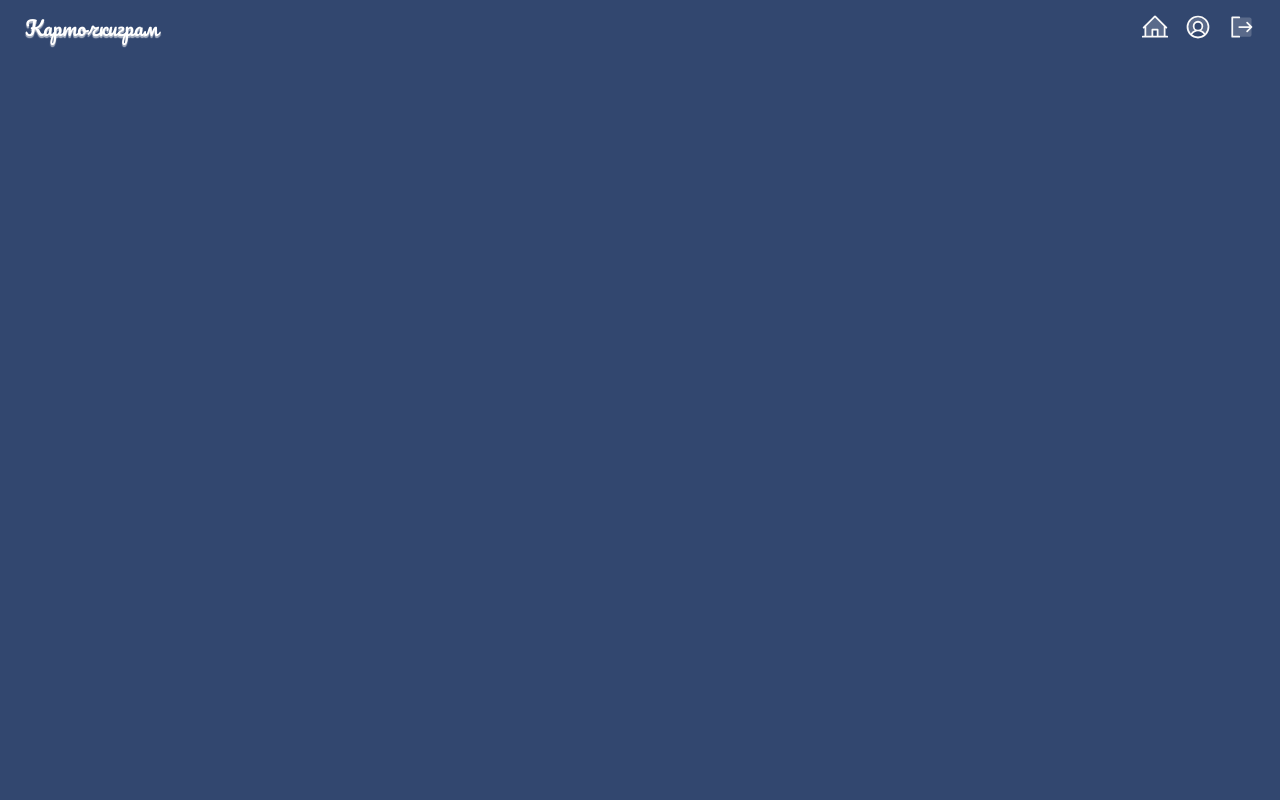
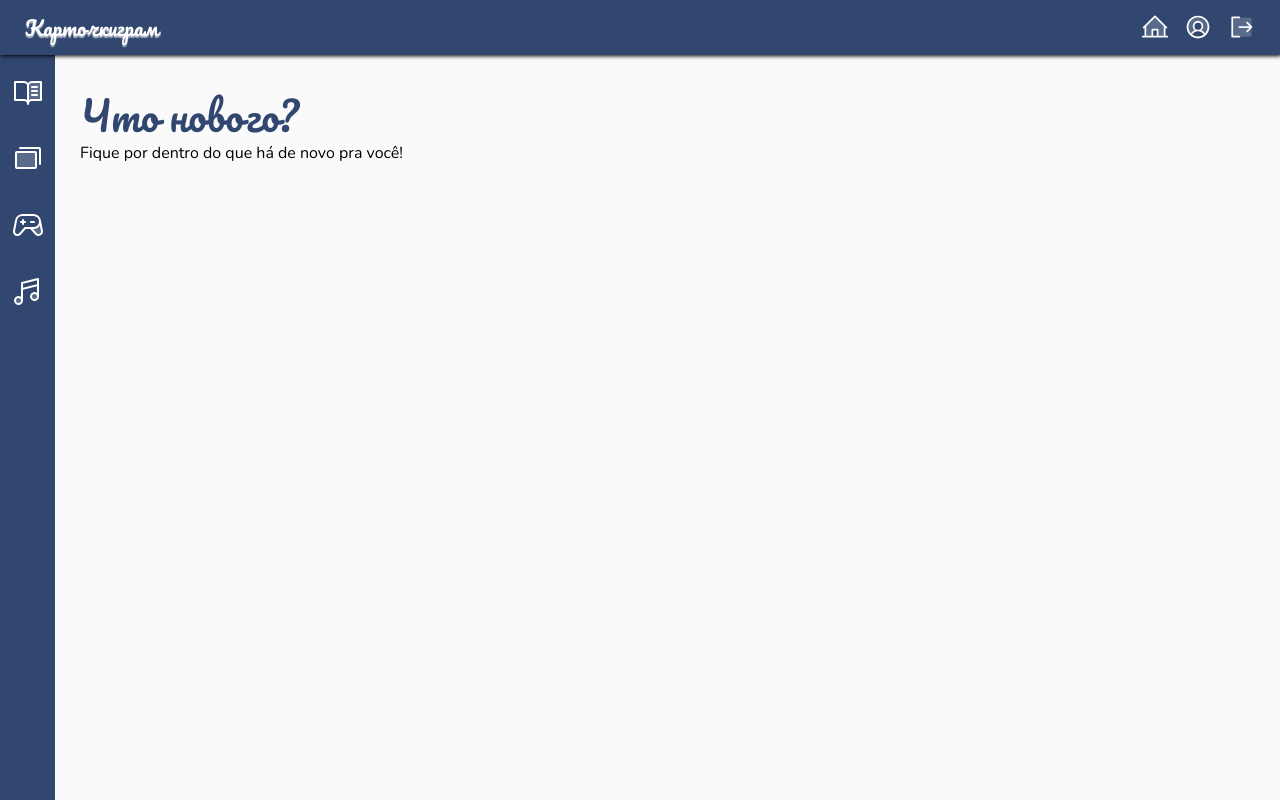
Before and after one commit to andrezzasouza/Cartochkigram, a Next.js app: page /dashboard in a window 1280 px wide. Built offline with nearby package versions, Linux system fonts and the light colour scheme.

Commit message:
feat: add sidebar

```diff
--- a/src/app/dashboard/page.tsx
+++ b/src/app/dashboard/page.tsx
@@ -1,12 +1,15 @@
 "use client";
 
 import Header from "@/components/Header/Header";
+import Sidebar from "@/components/Sidebar/Sidebar";
 import LoggedInSideHeader from "@/components/LoggedInSideHeader/LoggedInSideHeader";
 import { HouseLine } from "@phosphor-icons/react";
+import styled from "styled-components";
+import { nunito, pacifico } from "../fonts";
 
 export default function Dashboard() {
   return (
-    <>
+    <DashboardContainer>
       <Header>
         <>
           <LoggedInSideHeader
@@ -15,7 +18,29 @@ export default function Dashboard() {
           />
         </>
       </Header>
-      <main></main>
-    </>
+      <DashboardMain className={nunito.className}>
+        <Sidebar />
+        <h2 className={pacifico.className}>Что нового?</h2>
+        <p>Fique por dentro do que há de novo pra você!</p>
+        {/* grid layout */}
+      </DashboardMain>
+    </DashboardContainer>
   );
 }
+
+const DashboardContainer = styled.main`
+  background-color:#fafafa;
+  min-height: calc(100vh);
+`
+
+const DashboardMain = styled.main`
+  display: flex;
+  flex-direction: column;
+  margin: 40px 25px 15px 80px;
+
+  & > h2 {
+    color: #32476f;
+    font-size: 40px;
+    margin: 0 0 10px;
+  }
+`;
--- a/src/components/Header/Header.tsx
+++ b/src/components/Header/Header.tsx
@@ -15,6 +15,11 @@ export default function Header({ children }: PropsWithChildren) {
     font-size: 20px;
     color: #ffffff;
     box-sizing: border-box;
+    position: sticky;
+    z-index: 2;
+    top: 0;
+    left: 0;
+    box-shadow: 1px 1px 4px #000000;
   `;
 
   return (
--- /dev/null
+++ b/src/components/Sidebar/Sidebar.tsx
@@ -0,0 +1,34 @@
+import { BookOpenText, Cards, GameController, MusicNotes } from "@phosphor-icons/react";
+import styled from "styled-components";
+
+export default function Sidebar () {
+  return (
+    <SidebarNav>
+      <div>
+        <BookOpenText size={32} color="#ffffff" weight="duotone" />
+        <Cards size={32} color="#ffffff" weight="duotone" />
+        <GameController size={32} color="#ffffff" weight="duotone" />
+        <MusicNotes size={32} color="#ffffff" weight="duotone" />
+      </div>
+    </SidebarNav>
+  );
+}
+
+const SidebarNav = styled.nav`
+  position: fixed;
+  z-index: 1;
+  left: 0;
+  top: 0;
+  bottom: 0;
+  background-color: #32476f;
+  color: #fafafa;
+  width: 55px;
+  margin: 55px 0 0;
+  padding: 20px 0;
+  & > div {
+    display: flex;
+    flex-direction: column;
+    align-items: center;
+    gap: 35px 0;
+  }
+`;
```
Also changed, not shown: 1 other file (tests, documents, lock files or other folders).
